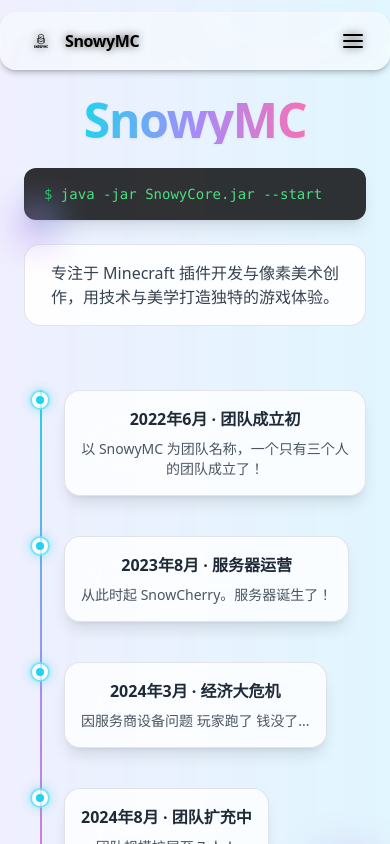
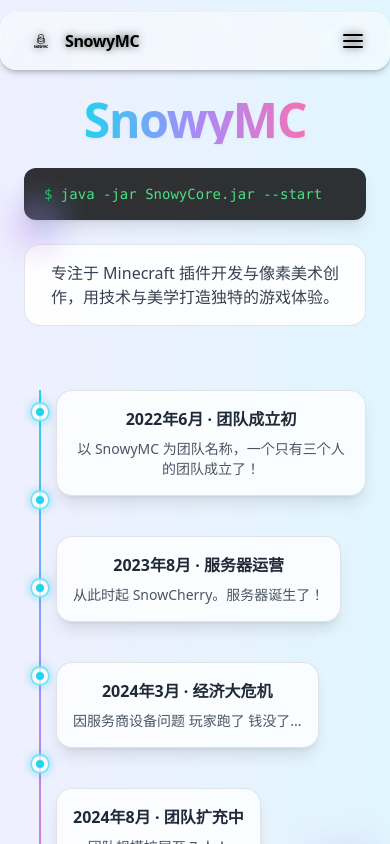
Before and after one commit to mincHR549/snowymc-website, a Next.js app: page / in a window 390 px wide. Shown: the top 844 px of the page. Built offline with nearby package versions, Linux system fonts and the light colour scheme.

Commit message:
Refactor timeline layout for responsiveness

```diff
--- a/pages/index.tsx
+++ b/pages/index.tsx
@@ -91,24 +91,84 @@
 
         {/* 响应式时间轴（移动端单列，桌面端左右交错 + 线条流动 + 节点脉冲） */}
         <section className="mt-16 md:mt-20 max-w-5xl w-full relative">
-          <div className="relative mx-auto">
-            {/* 中间竖线（移动端靠左，桌面端居中） */}
+          {/* 统一轴线坐标：移动端固定到左侧 1rem，桌面端居中 */}
           <div
-              className="absolute left-4 md:left-1/2 top-0 h-full w-[2px]
-                         bg-gray-300 dark:bg-gray-700 transform -translate-x-0 md:-translate-x-1/2"
-            ></div>
+            className="relative mx-auto"
+            style={{
+              // Tailwind spacing.4 = 1rem; 移动端：左侧 1rem；桌面端：50%
+              // 用 CSS 变量在圆点和轴线层统一引用
+              // 注意：在 SSR 环境下 style 是安全的，这里只是定义变量
+              ["--axis-x" as any]: "1rem",
+            }}
+          >
+            {/* 桌面端覆盖为 50%（居中） */}
+            <style jsx>{`
+              @media (min-width: 768px) {
+                :root {}
+                section div[style] {
+                  --axis-x: 50%;
+                }
+              }
+            `}</style>
 
-            {/* 动态高亮线条：进入视口时从上至下点亮 */}
+            {/* 轴线：严格对齐到 --axis-x */}
+            <div
+              className="absolute top-0 h-full w-[2px] bg-gray-300 dark:bg-gray-700"
+              style={{
+                left: "var(--axis-x)",
+                transform: "translateX(-50%)",
+              }}
+            />
+
+            {/* 动态高亮线条：进入视口时从上至下点亮（与轴线重合） */}
             <MotionDiv
               initial={{ height: 0 }}
               whileInView={{ height: "100%" }}
               viewport={{ once: true }}
               transition={{ duration: 2, ease: "easeInOut" }}
-              className="absolute left-4 md:left-1/2 top-0 w-[2px]
-                         bg-gradient-to-b from-cyan-400 via-violet-400 to-pink-400
-                         transform -translate-x-0 md:-translate-x-1/2"
+              className="absolute top-0 w-[2px]
+                         bg-gradient-to-b from-cyan-400 via-violet-400 to-pink-400"
+              style={{
+                left: "var(--axis-x)",
+                transform: "translateX(-50%)",
+              }}
             />
 
+            {/* 时间点层（绝对定位，不受条目内部布局影响） */}
+            <div className="absolute top-0 left-0 w-full h-full pointer-events-none">
+              {[
+                { offset: 0 }, // 对应第一个条目的顶部
+                { offset: 1 },
+                { offset: 2 },
+                { offset: 3 },
+                { offset: 4 },
+              ].map((_, i) => (
+                <div
+                  key={`dot-${i}`}
+                  className="absolute"
+                  style={{
+                    // 每个条目的高度约等于条目容器的 margin + 内容高度；这里用条目索引计算近似位置
+                    // 为了更稳定，我们将圆点位置绑定到条目卡片的 top，通过查询条目高度会更精确，但在静态中用固定步长即可
+                    top: `calc(${i} * 5.5rem + 0.75rem)`, // 近似：每项 ~88px 间距，微调 12px
+                    left: "var(--axis-x)",
+                    transform: "translateX(-50%)",
+                  }}
+                >
+                  {/* 圆点（中心对齐到轴线） */}
+                  <div
+                    className="w-5 md:w-6 h-5 md:h-6 rounded-full border-2 border-cyan-400/60
+                               bg-white/70 dark:bg-black/40 shadow-[0_0_8px_rgba(34,211,238,0.5)]
+                               flex items-center justify-center relative"
+                  >
+                    <div className="w-2 h-2 rounded-full bg-cyan-400"></div>
+                    <span className="absolute inset-0 rounded-full border-2 border-cyan-400/40 animate-ping"></span>
+                  </div>
+                </div>
+              ))}
+            </div>
+
+            {/* 条目列表：不再渲染各自的圆点，避免偏移 */}
+            <div className="relative">
               {[
                 { year: "2022年6月", title: "团队成立初", desc: "以 SnowyMC 为团队名称，一个只有三个人的团队成立了！" },
                 { year: "2023年8月", title: "服务器运营", desc: "从此时起 SnowCherry。服务器诞生了！" },
@@ -121,24 +181,12 @@
                   initial={{ opacity: 0, y: 40 }}
                   whileInView={{ opacity: 1, y: 0 }}
                   viewport={{ once: true }}
-                transition={{ duration: 0.6, delay: i * 0.3 }}
+                  transition={{ duration: 0.6, delay: i * 0.15 }}
                   className={`mb-10 md:mb-16 flex w-full ${i % 2 === 0 ? "md:justify-start" : "md:justify-end"}`}
                 >
-                {/* 时间点（半透明描边 + 脉冲扩散动画） */}
+                  {/* 信息卡片 */}
                   <div
-                  className="absolute left-4 md:left-1/2 transform -translate-x-1/2 w-5 md:w-6 h-5 md:h-6
-                             rounded-full border-2 border-cyan-400/60
-                             bg-white/70 dark:bg-black/40
-                             shadow-[0_0_8px_rgba(34,211,238,0.5)]
-                             flex items-center justify-center"
-                >
-                  <div className="w-2 h-2 rounded-full bg-cyan-400"></div>
-                  <span className="absolute w-5 h-5 md:w-6 md:h-6 rounded-full border-2 border-cyan-400/40 animate-ping"></span>
-                </div>
-
-                {/* 信息卡片（移动端单列在右侧；桌面端左右交错） */}
-                <div
-                  className={`relative ml-10 md:ml-0 md:w-[45%] p-4 md:p-6 rounded-2xl
+                    className={`relative ml-8 md:ml-0 md:w-[45%] p-4 md:p-6 rounded-2xl
                                 backdrop-blur-xl bg-white/80 dark:bg-black/40
                                 border border-black/10 dark:border-white/20 shadow-lg
                                 hover:scale-105 transition-transform duration-300
@@ -154,10 +202,10 @@
                 </MotionDiv>
               ))}
             </div>
+          </div>
         </section>
 
         {/* 漂浮光球装饰（响应式缩放与可见性） */}
-        {/* 桌面端主光球 */}
         <MotionDiv
           animate={{ x: [0, 30, -20, 0], y: [0, -20, 10, 0] }}
           transition={{ repeat: Infinity, duration: 20, ease: "easeInOut" }}
@@ -166,7 +214,6 @@
                      bg-gradient-to-tr from-cyan-400 via-violet-400 to-pink-400
                      blur-3xl opacity-55"
         />
-        {/* 桌面端次光球 */}
         <MotionDiv
           animate={{ x: [0, -25, 15, 0], y: [0, 15, -10, 0] }}
           transition={{ repeat: Infinity, duration: 25, ease: "easeInOut" }}
@@ -175,7 +222,6 @@
                      bg-gradient-to-tr from-pink-400 via-violet-400 to-cyan-400
                      blur-2xl opacity-45"
         />
-        {/* 桌面端第三光球 */}
         <MotionDiv
           animate={{ x: [0, 20, -15, 0], y: [0, -10, 15, 0] }}
           transition={{ repeat: Infinity, duration: 30, ease: "easeInOut" }}
@@ -184,7 +230,6 @@
                      bg-gradient-to-tr from-violet-400 via-cyan-400 to-pink-400
                      blur-xl opacity-40"
         />
-        {/* 移动端小光球（避免遮挡，保留氛围） */}
         <MotionDiv
           animate={{ x: [0, 12, -8, 0], y: [0, -10, 6, 0] }}
           transition={{ repeat: Infinity, duration: 16, ease: "easeInOut" }}
```
Lines whose indentation alone changed are shown as unchanged.
